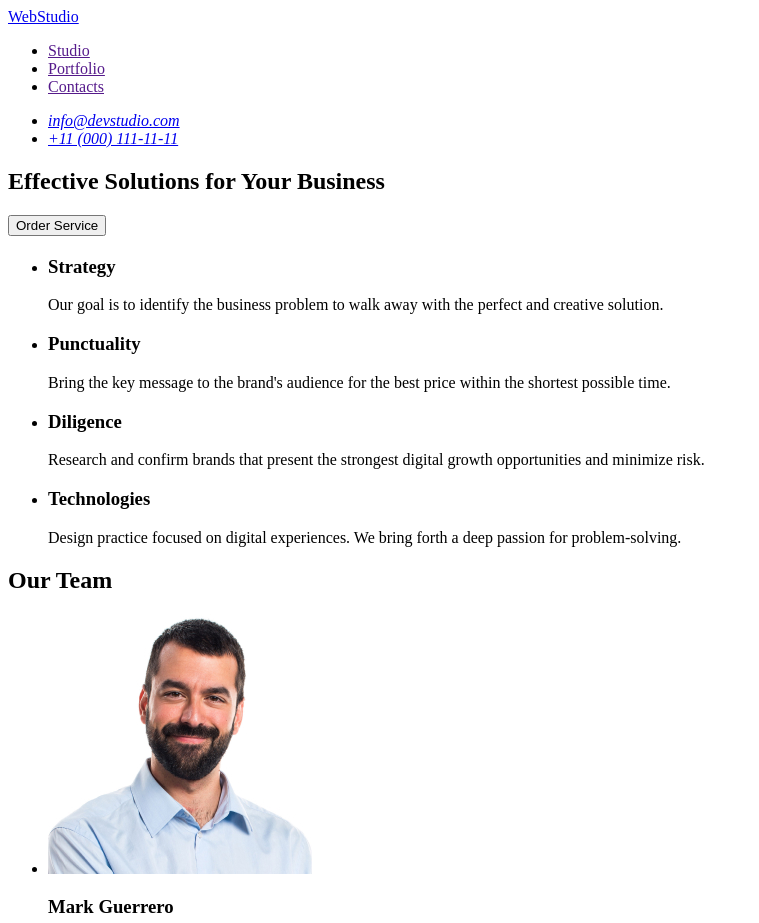
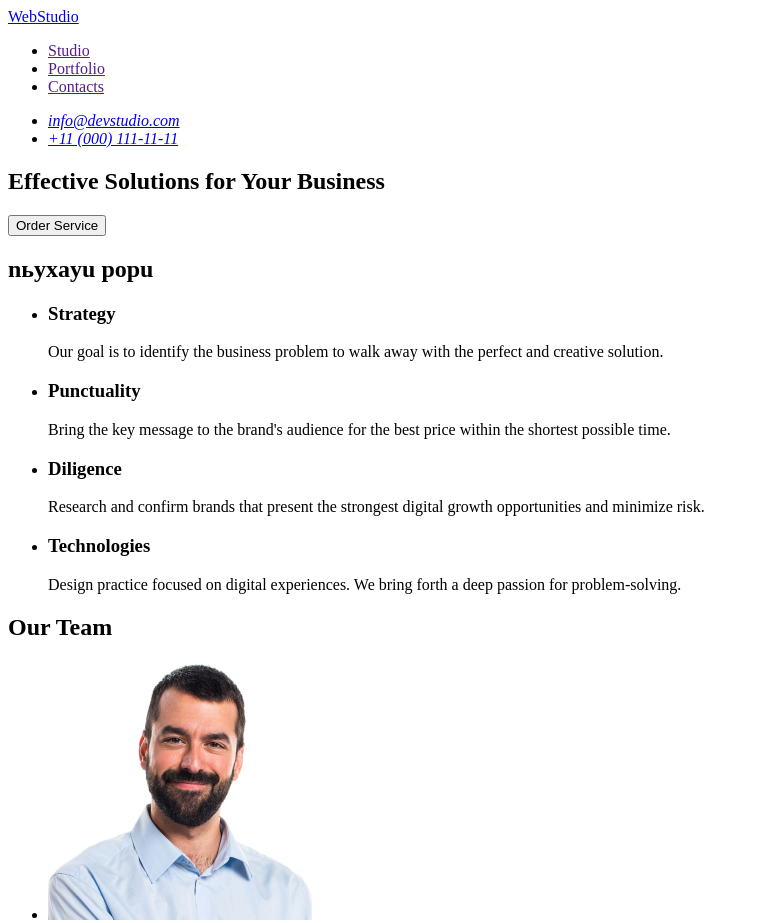
Before and after one commit to Pupo282/goit-markup-hw-01, a plain HTML site: page index.html in a window 1280 px wide. Shown: the top 923 px of the page, without its empty margins (0-759 px from the left). Drawn offline with Linux system fonts and the light colour scheme.

Commit message:
final_changes4

```diff
--- a/index.html
+++ b/index.html
@@ -45,7 +45,7 @@
 
 
     <section>
-        <h2></h2>
+        <h2>nьyxayu popu</h2>
         <ul>
             <li>
                 <h3>Strategy</h3>
```
